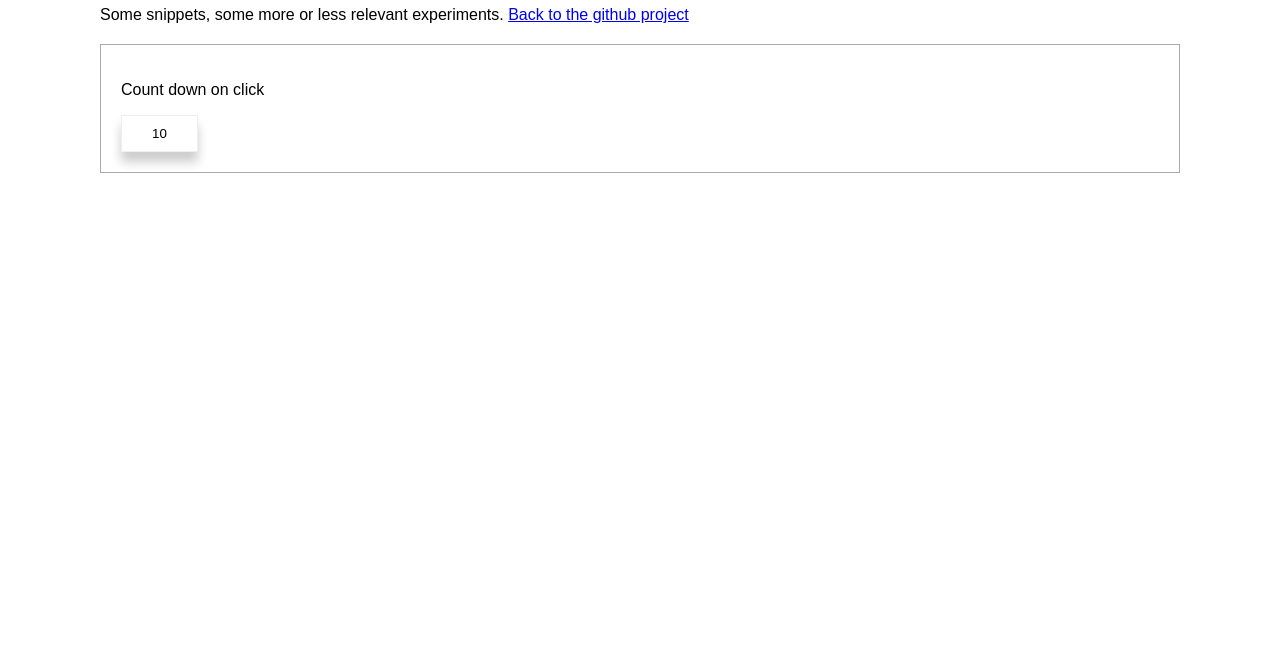
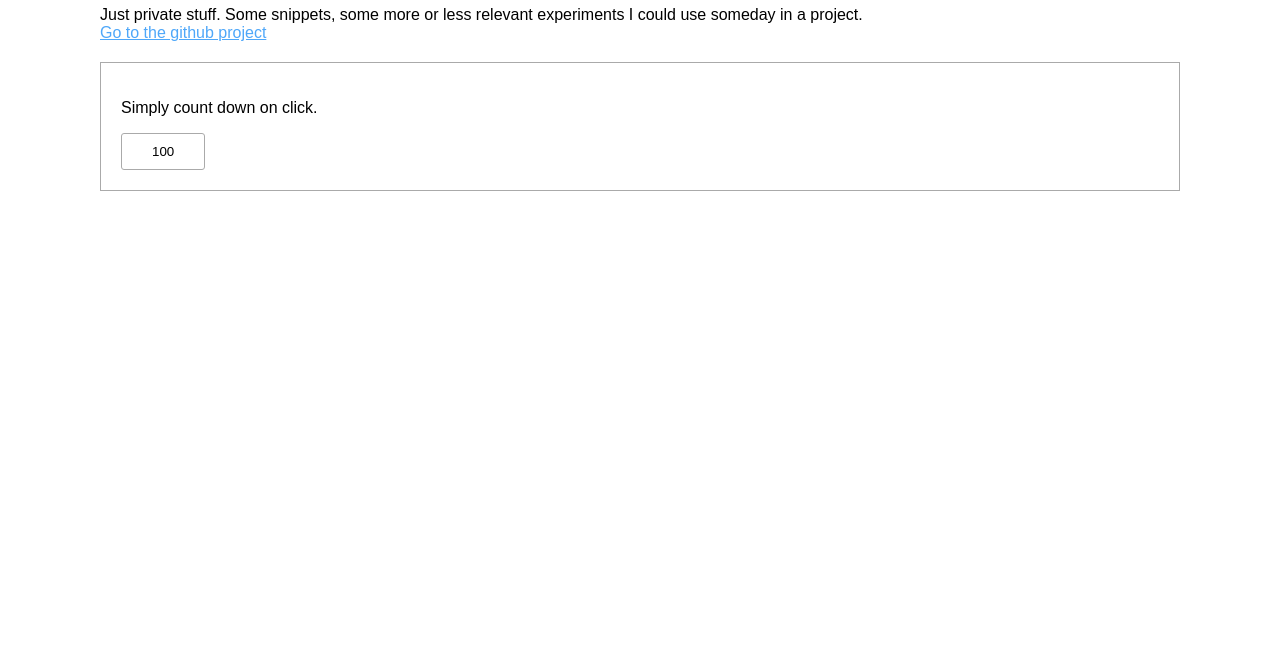
Before and after one commit to duness/jquery-playground, a plain HTML site: page index.html in a window 1280 px wide. Shown: the part 152-800 px from the top of the page. Drawn offline with Linux system fonts and the light colour scheme.

Commit message:
Beautified index.html

```diff
--- a/index.html
+++ b/index.html
@@ -10,11 +10,11 @@
     </head>
     <body>
         <h1>jQuery Playground</h1>
-        <p>Some snippets, some more or less relevant experiments. <a href="https://github.com/duness/jquery-playground">Back to the github project</a></p>
+        <p>Just private stuff. Some snippets, some more or less relevant experiments I could use someday in a project. <br><a href="https://github.com/duness/jquery-playground">Go to the github project</a></p>
 
         <article id="countdownclick">
-            <p>Count down on click</p>
-            <button>10</button>
+            <p>Simply count down on click.</p>
+            <button>100</button>
         </article>
     </body>
 </html>
--- a/js/countdownclick.js
+++ b/js/countdownclick.js
@@ -8,21 +8,19 @@ function countdownclick(countfrom) {
     }
 
     var check = function() {
-
         if(countdown == 0) return;
 
         if(countdown <= countfrom) {
             $("article#countdownclick button").text(--countdown);
-
-            setTimeout(check, 500);
+            setTimeout(check, 50);
         }
     }
+
     check();
-
 }
 
 $(function() {
     $("article#countdownclick button" ).click(function() {
-        countdownclick(10);
+        countdownclick(100);
     });
 });
--- a/style.css
+++ b/style.css
@@ -1,6 +1,12 @@
 body {
     margin: 100px;
     font-family: "Arial";
+}
+
+h1 { color: #444; }
+
+a {
+    color: rgb(78, 167, 249);
 }
 
 article {
@@ -9,9 +15,10 @@ article {
     margin: 20px 0;
 }
 
-#countdownclick button {
+button {
     padding: 10px 30px;
-    border: 1px solid #eee;
+    border: 1px solid #aaa;
     background: #fff;
-    box-shadow: 0px 10px 10px rgba(0,0,0,0.2);
+    outline:none;
+    border-radius: 3px;
 }
```
